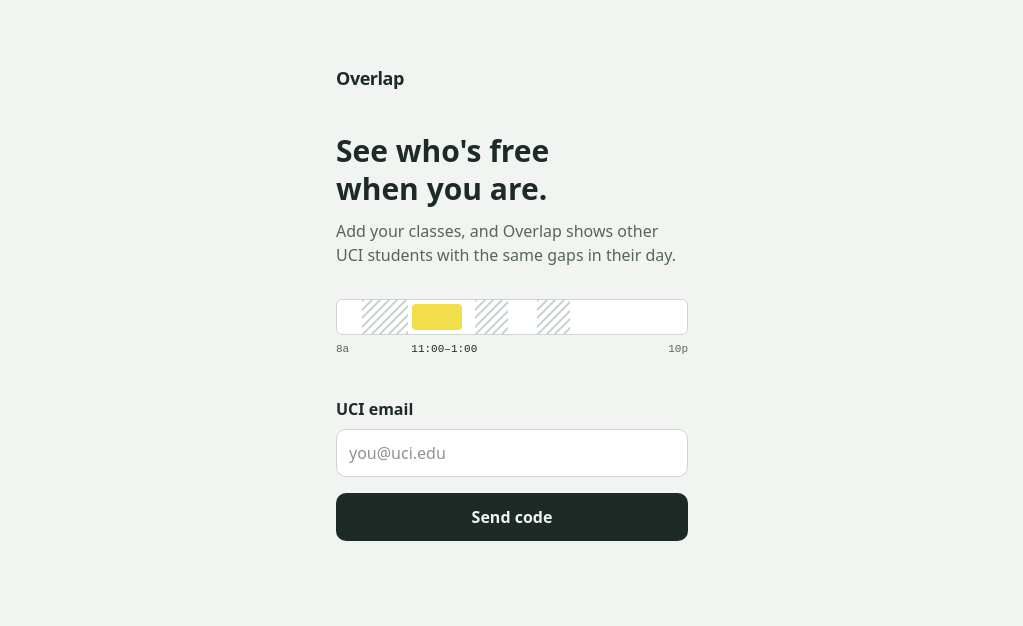
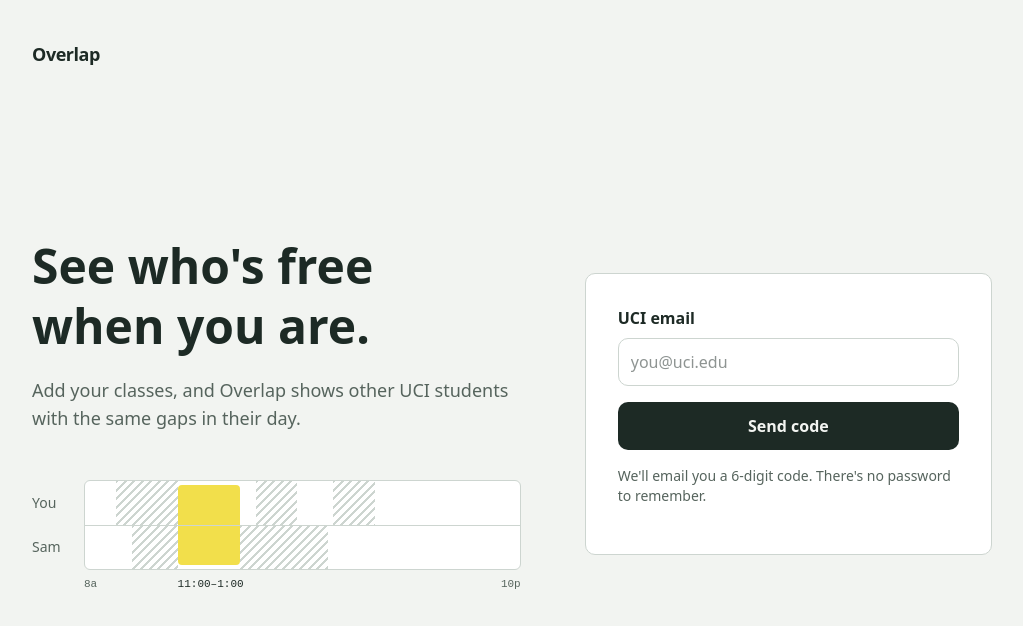
Before and after one commit to christianh-9/overlap, a React (Vite) app in the folder web/: page /sign-in in a window 1280 px wide. Shown: the top 626 px of the page, without its empty margins (128-1151 px from the left). Built offline with nearby package versions, Linux system fonts and the light colour scheme; no server answers; a web font is replaced by a local one; what openapi-fetch would draw is missing.

Commit message:
feat: desktop layout for sign-in page

```diff
--- a/web/src/pages/SignIn.tsx
+++ b/web/src/pages/SignIn.tsx
@@ -76,18 +76,25 @@ export default function SignIn() {
   )
 
   return (
-    <div className="mx-auto flex min-h-dvh max-w-sm flex-col px-4 pt-16 pb-10">
+    <div className="mx-auto flex min-h-dvh max-w-sm flex-col px-4 pt-16 pb-10 lg:max-w-5xl lg:px-8 lg:pt-10">
       <p className="text-lg font-bold tracking-tight">Overlap</p>
 
-      {sentTo === null ? (
-        <>
-          <h1 className="mt-10 text-3xl leading-tight font-bold text-balance">See who's free when you are.</h1>
-          <p className="mt-3 text-moss">
+      <div className="lg:my-auto lg:grid lg:grid-cols-[minmax(0,1.2fr)_minmax(0,1fr)] lg:items-center lg:gap-16">
+        {/* Phones drop the intro once the code is sent, to keep the code field
+            near the top. Desktops have room to keep it beside the form. */}
+        <section className={sentTo ? 'hidden lg:block' : undefined}>
+          <h1 className="mt-10 text-3xl leading-tight font-bold text-balance lg:mt-0 lg:text-5xl">
+            See who's free when you are.
+          </h1>
+          <p className="mt-3 text-moss lg:mt-5 lg:text-lg">
             Add your classes, and Overlap shows other UCI students with the same gaps in their day.
           </p>
           <DayPreview />
+        </section>
 
-          <form onSubmit={submitEmail} noValidate className="mt-10 flex flex-col gap-2">
+        <div className="mt-10 lg:mt-0 lg:rounded-card lg:border lg:border-rule lg:bg-card lg:p-8">
+          {sentTo === null ? (
+            <form onSubmit={submitEmail} noValidate className="flex flex-col gap-2">
               <label htmlFor="email" className="font-bold">
                 UCI email
               </label>
@@ -105,11 +112,15 @@ export default function SignIn() {
               />
               {errorText}
               <SubmitButton pending={pending}>Send code</SubmitButton>
+              <p className="mt-2 text-sm text-moss">
+                We'll email you a 6-digit code. There's no password to remember.
+              </p>
             </form>
-        </>
           ) : (
             <>
-          <h1 className="mt-10 text-3xl leading-tight font-bold text-balance">Check your email</h1>
+              <h2 className="text-3xl leading-tight font-bold text-balance lg:text-2xl">
+                Check your email
+              </h2>
               <p className="mt-3 text-moss">
                 We sent a 6-digit code to <span className="font-bold text-ink">{sentTo}</span>. It
                 expires in 10 minutes.
@@ -164,6 +175,8 @@ export default function SignIn() {
             <Waking active={pending} paused={requestCode.isPaused || verify.isPaused} />
           </div>
         </div>
+      </div>
+    </div>
   )
 }
 
@@ -179,21 +192,63 @@ function SubmitButton({ pending, children }: { pending: boolean; children: strin
   )
 }
 
-// A static sketch of one weekday: class time hatched, the shared gap highlighted.
-// It previews what the matches page draws, so screen readers skip it.
+// Minutes after 8am, on an 8am to 10pm day.
+const DAY = 14 * 60
+const YOU = [
+  [60, 180],
+  [330, 410],
+  [480, 560],
+]
+const SAM = [
+  [90, 180],
+  [300, 470],
+]
+const SHARED = [180, 300]
+
+function at(minutes: number) {
+  return `${(minutes / DAY) * 100}%`
+}
+
+function Lane({ classes, className }: { classes: number[][]; className?: string }) {
+  return (
+    <div className={`relative h-9 lg:h-11 ${className ?? ''}`}>
+      {classes.map(([start, end]) => (
+        <div
+          key={start}
+          className="hatch absolute inset-y-0"
+          style={{ left: at(start), width: at(end - start) }}
+        />
+      ))}
+    </div>
+  )
+}
+
+// A static sketch of how matching works: class time hatched, the gap two people
+// share highlighted. Phones show one lane, desktops show both. It previews the
+// matches page, so screen readers skip it.
 function DayPreview() {
   return (
-    <div aria-hidden="true" className="mt-8">
-      <div className="relative h-9 rounded-md border border-rule bg-card">
-        <div className="hatch absolute inset-y-0 left-[7.1%] w-[13.1%]" />
-        <div className="hatch absolute inset-y-0 left-[39.3%] w-[9.5%]" />
-        <div className="hatch absolute inset-y-0 left-[57.1%] w-[9.5%]" />
-        <div className="absolute inset-y-1 left-[21.4%] w-[14.3%] rounded-sm bg-highlighter" />
+    <div aria-hidden="true" className="mt-8 flex gap-3 lg:mt-12">
+      <div className="hidden w-10 flex-col pt-px text-sm text-moss lg:flex">
+        <span className="flex h-11 items-center">You</span>
+        <span className="flex h-11 items-center">Sam</span>
+      </div>
+      <div className="flex-1">
+        <div className="relative overflow-hidden rounded-md border border-rule bg-card">
+          <div
+            className="absolute inset-y-1 rounded-sm bg-highlighter"
+            style={{ left: at(SHARED[0]), width: at(SHARED[1] - SHARED[0]) }}
+          />
+          <Lane classes={YOU} />
+          <Lane classes={SAM} className="hidden border-t border-rule lg:block" />
         </div>
         <div className="relative mt-1.5 h-4 font-mono text-[11px] text-moss">
           <span className="absolute left-0">8a</span>
-        <span className="absolute left-[21.4%] font-medium text-ink">11:00–1:00</span>
+          <span className="absolute font-medium text-ink" style={{ left: at(SHARED[0]) }}>
+            11:00–1:00
+          </span>
           <span className="absolute right-0">10p</span>
+        </div>
       </div>
     </div>
   )
```
Lines whose indentation alone changed are shown as unchanged.
